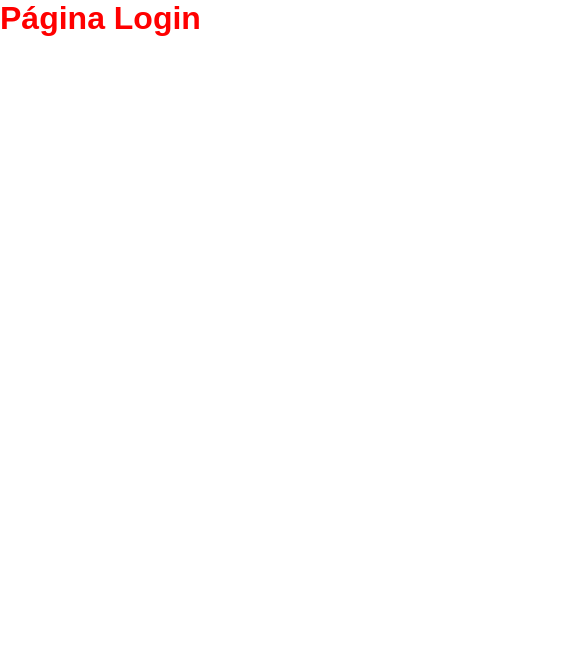
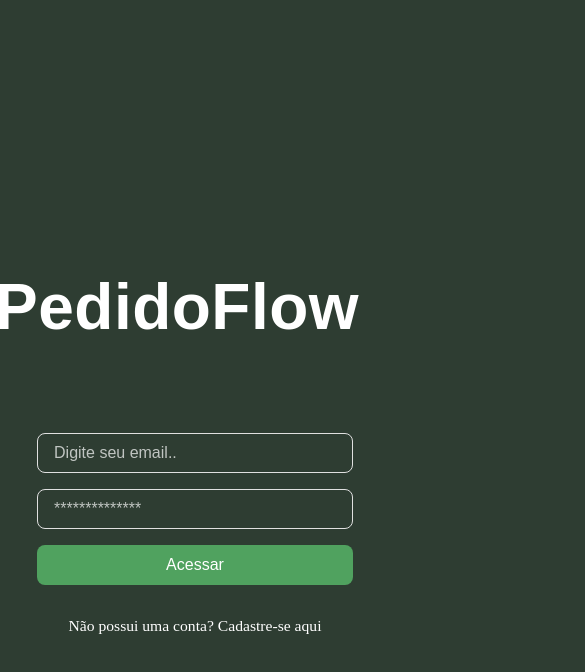
Before and after one commit to lucasemanoel3103/sistema-restaurantes, a Next.js app: page / in a window 390 px wide. Shown: the top 672 px of the page, 585 px wide, since content can reach past the window. Built offline with nearby package versions, Linux system fonts and the light colour scheme.

Commit message:
feat: Cria a página de login

```diff
--- a/src/app/globals.css
+++ /dev/null
@@ -1,42 +0,0 @@
-:root {
-  --background: #ffffff;
-  --foreground: #171717;
-}
-
-@media (prefers-color-scheme: dark) {
-  :root {
-    --background: #0a0a0a;
-    --foreground: #ededed;
-  }
-}
-
-html,
-body {
-  max-width: 100vw;
-  overflow-x: hidden;
-}
-
-body {
-  color: var(--foreground);
-  background: var(--background);
-  font-family: Arial, Helvetica, sans-serif;
-  -webkit-font-smoothing: antialiased;
-  -moz-osx-font-smoothing: grayscale;
-}
-
-* {
-  box-sizing: border-box;
-  padding: 0;
-  margin: 0;
-}
-
-a {
-  color: inherit;
-  text-decoration: none;
-}
-
-@media (prefers-color-scheme: dark) {
-  html {
-    color-scheme: dark;
-  }
-}
--- a/src/app/globals.scss
+++ b/src/app/globals.scss
@@ -0,0 +1,48 @@
+* {
+    margin: 0;
+    padding: 0;
+    box-sizing: border-box;
+    outline: 0;
+}
+
+:root {
+
+    --white: #ffffff;
+    --black: #333333;
+
+    --dark-900: #2e3d32;
+    --dark-700: #50a25f;
+
+    --gray-100: #e0e0e0;
+    --green-900: #66bb6a;
+
+}
+
+button{
+    cursor: pointer;
+}
+
+a{
+    color: inherit;
+    text-rendering: none;
+}
+
+body{
+    background-color: var(--dark-900);
+}
+
+body, input, textarea, select, button{
+    font: 400, 1rem sans-serif;
+}
+
+@media (max-width: 720px){
+    html{
+        font-size: 87.5%;
+    }
+}
+
+@media (max-width: 1080px){
+    html{
+        font-size: 97.75%;
+    }
+}
--- a/src/app/layout.tsx
+++ b/src/app/layout.tsx
@@ -1,6 +1,6 @@
 import type { Metadata } from "next";
 import { Geist, Geist_Mono } from "next/font/google";
-import "./globals.css";
+import './globals.scss';
 
 const geistSans = Geist({
   variable: "--font-geist-sans",
@@ -13,8 +13,8 @@ const geistMono = Geist_Mono({
 });
 
 export const metadata: Metadata = {
-  title: "Create Next App",
-  description: "Generated by create next app",
+  title: "PedidoFlow - O fluxo do seu negócio, sem complicação.",
+  description: "O PedidoFlow é a solução completa de gestão (PDV) desenhada para a realidade do seu negócio, seja ele um bar, restaurante, padaria ou lanchonete.",
 };
 
 export default function RootLayout({
--- a/src/app/page.module.css
+++ /dev/null
@@ -1,141 +0,0 @@
-.page {
-  --background: #fafafa;
-  --foreground: #fff;
-
-  --text-primary: #000;
-  --text-secondary: #666;
-
-  --button-primary-hover: #383838;
-  --button-secondary-hover: #f2f2f2;
-  --button-secondary-border: #ebebeb;
-
-  display: flex;
-  min-height: 100vh;
-  align-items: center;
-  justify-content: center;
-  font-family: var(--font-geist-sans);
-  background-color: var(--background);
-}
-
-.main {
-  display: flex;
-  min-height: 100vh;
-  width: 100%;
-  max-width: 800px;
-  flex-direction: column;
-  align-items: flex-start;
-  justify-content: space-between;
-  background-color: var(--foreground);
-  padding: 120px 60px;
-}
-
-.intro {
-  display: flex;
-  flex-direction: column;
-  align-items: flex-start;
-  text-align: left;
-  gap: 24px;
-}
-
-.intro h1 {
-  max-width: 320px;
-  font-size: 40px;
-  font-weight: 600;
-  line-height: 48px;
-  letter-spacing: -2.4px;
-  text-wrap: balance;
-  color: var(--text-primary);
-}
-
-.intro p {
-  max-width: 440px;
-  font-size: 18px;
-  line-height: 32px;
-  text-wrap: balance;
-  color: var(--text-secondary);
-}
-
-.intro a {
-  font-weight: 500;
-  color: var(--text-primary);
-}
-
-.ctas {
-  display: flex;
-  flex-direction: row;
-  width: 100%;
-  max-width: 440px;
-  gap: 16px;
-  font-size: 14px;
-}
-
-.ctas a {
-  display: flex;
-  justify-content: center;
-  align-items: center;
-  height: 40px;
-  padding: 0 16px;
-  border-radius: 128px;
-  border: 1px solid transparent;
-  transition: 0.2s;
-  cursor: pointer;
-  width: fit-content;
-  font-weight: 500;
-}
-
-a.primary {
-  background: var(--text-primary);
-  color: var(--background);
-  gap: 8px;
-}
-
-a.secondary {
-  border-color: var(--button-secondary-border);
-}
-
-/* Enable hover only on non-touch devices */
-@media (hover: hover) and (pointer: fine) {
-  a.primary:hover {
-    background: var(--button-primary-hover);
-    border-color: transparent;
-  }
-
-  a.secondary:hover {
-    background: var(--button-secondary-hover);
-    border-color: transparent;
-  }
-}
-
-@media (max-width: 600px) {
-  .main {
-    padding: 48px 24px;
-  }
-
-  .intro {
-    gap: 16px;
-  }
-
-  .intro h1 {
-    font-size: 32px;
-    line-height: 40px;
-    letter-spacing: -1.92px;
-  }
-}
-
-@media (prefers-color-scheme: dark) {
-  .logo {
-    filter: invert();
-  }
-
-  .page {
-    --background: #000;
-    --foreground: #000;
-
-    --text-primary: #ededed;
-    --text-secondary: #999;
-
-    --button-primary-hover: #ccc;
-    --button-secondary-hover: #1a1a1a;
-    --button-secondary-border: #1a1a1a;
-  }
-}
--- a/src/app/page.module.scss
+++ b/src/app/page.module.scss
@@ -1,3 +1,69 @@
-.teste{
-  color: red;
+.containerCenter{
+  min-height: 100vh;
+  display: flex;
+  flex-direction: column;
+  align-items: center;
+  justify-content: center;
 }
+
+.login{
+  margin-top: 24px;
+  display: flex;
+  flex-direction: column;
+  align-items: center;
+  justify-content: center;
+  gap: 16px;
+  width: 600px;
+
+  form{
+    color: var(--white);
+    padding-bottom: 16px;
+    font-size: 18px;
+    display: flex;
+    flex-direction: column;
+    width: 90%;
+    gap: 16px;
+  }
+
+  form button{
+    height: 40px;
+    font-size: 16px;
+    background-color: var(--dark-700);
+    border: 0;
+    border-radius: 8px;
+    color: var(--white);
+    display: flex;
+    align-items: center;
+    justify-content: center;
+    transition: all 0.5s;
+  }
+
+  form button:hover{
+    transform: scale(1.05);
+  }
+}
+
+.input{
+  height: 40px;
+  border: 1px solid var(--gray-100);
+  padding: 16px;
+  border-radius: 8px;
+  background-color: var(--dark-900);
+  color: var(--white);
+  font-size: 16px;
+}
+
+.input::placeholder{
+  color: rgba(255, 255, 255, 0.700);
+}
+
+.text{
+  color: var(--white);
+  text-decoration: none;
+}
+
+@media (max-width: 620px){
+  .login{
+    width: 90%
+  }
+}
--- a/src/app/page.tsx
+++ b/src/app/page.tsx
@@ -1,9 +1,45 @@
 import styles from './page.module.scss'
+import logoImg from '/public/pedidoflow.svg'
+import Image from 'next/image'
+import Link from 'next/link'
 
-export default function Page(){
-  return(
-    <main>
-      <h1 className={styles.teste}>Página Login</h1>
-    </main>
+export default function Page() {
+  return (
+    <>
+      <div className={styles.containerCenter}>
+        <Image
+          src={logoImg}
+          alt='Logo do sistema'
+        />
+
+        <section className={styles.login}>
+          <form>
+            <input
+              type="email"
+              required
+              name="email"
+              placeholder="Digite seu email.."
+              className={styles.input}
+            />
+
+            <input
+              type="passwword"
+              required
+              name="password"
+              placeholder="**************"
+              className={styles.input}
+            />
+
+            <button type='submit' className={styles.button}>
+              Acessar
+            </button>
+          </form>
+
+          <Link href="signup" className={styles.text}>
+            Não possui uma conta? Cadastre-se aqui
+          </Link>
+        </section>
+      </div>
+    </>
   )
 }
```
Also changed, not shown: src/custom.d.ts (added, +20 -0 lines), public/pedidoflow.svg (added).
